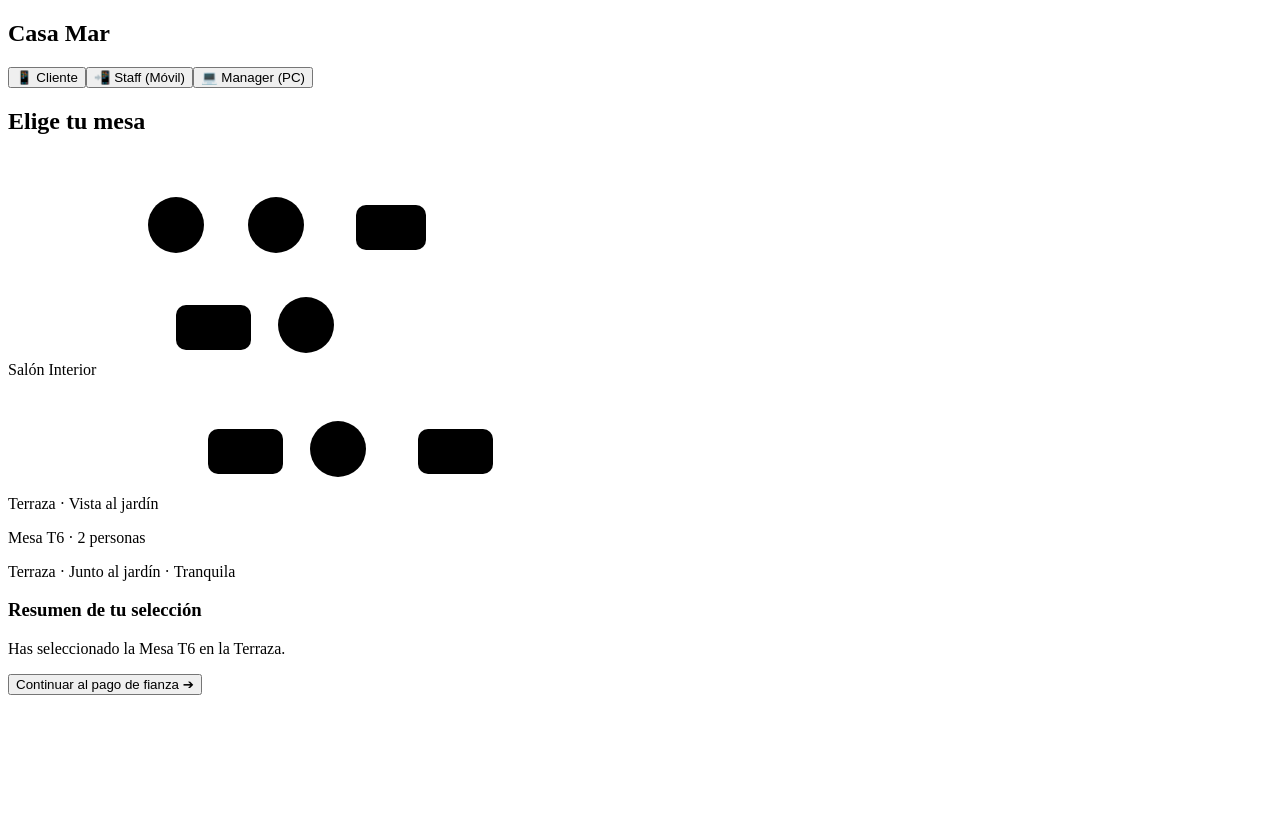
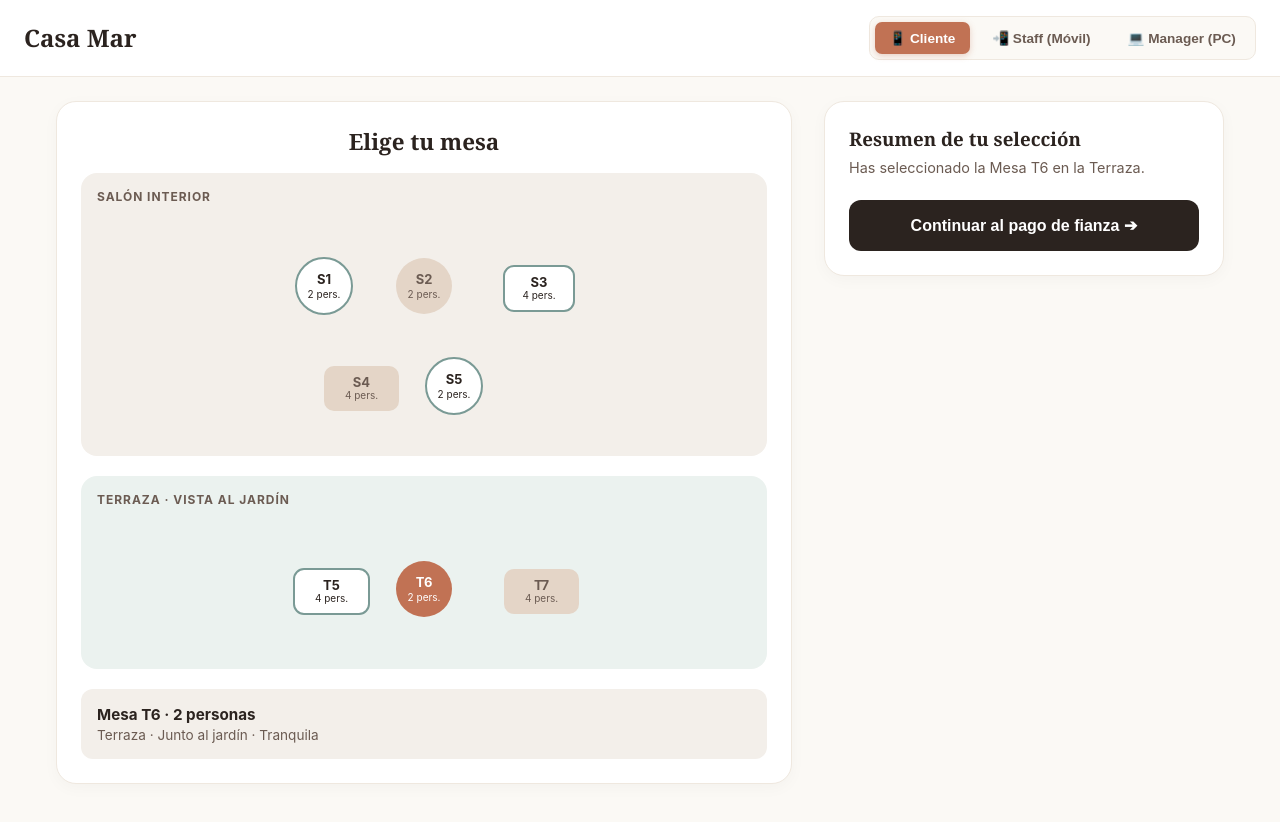
Before and after one commit to PaulaKDev/reserva-restaurante, a React (Vite) app: page / in a window 1280 px wide. Shown: the top 822 px of the page. Before the commit the page ends 800 px from the top, so only its background shows below. Built offline with nearby package versions, Linux system fonts and the light colour scheme; a web font is replaced by a local one.

Commit message:
styles.css modified

```diff
--- a/src/main.jsx
+++ b/src/main.jsx
@@ -2,6 +2,7 @@ import React from 'react';
 import ReactDOM from 'react-dom/client';
 import App from './App';
 import { BookingProvider } from './context/BookingContext';
+import './styles.css';
 
 ReactDOM.createRoot(document.getElementById('root')).render(
   <React.StrictMode>
--- /dev/null
+++ b/src/styles.css
@@ -0,0 +1,401 @@
+/* ==========================================================================
+   SISTEMA DE DISEÑO Y GUÍA DE ESTILOS (Casa Mar)
+   ========================================================================== */
+
+:root {
+  /* --- PALETA DE COLORES (Figma) --- */
+  --bg-main: #FBF9F5;              /* Crema de fondo principal */
+  --text-dark: #2B231F;            /* Marrón chocolate para textos y títulos */
+  --text-muted: #6B5B52;           /* Texto secundario cálido */
+  --accent-terracota: #C17254;     /* Terracota para acciones primarias y selección */
+  --accent-terracota-dark: #A35A3E;/* Terracota para estados hover */
+
+  --bg-card: #FFFFFF;              /* Fondo de tarjetas e interfaz */
+  --border-color: #EFE8DF;         /* Bordes finos y delimitadores */
+
+  /* --- ESTADOS SVG DEL MAPA DE MESAS --- */
+  --table-available-bg: #FFFFFF;
+  --table-available-stroke: #7A9A95;
+  --table-occupied-bg: #E4D5C7;
+  --table-occupied-text: #6B5B52;
+  --table-selected-bg: #C17254;
+  --table-selected-text: #FFFFFF;
+
+  /* --- FONDOS DE CONTENEDORES DE ZONA --- */
+  --zone-salon-bg: #F3EFEA;
+  --zone-terraza-bg: #EBF2EF;      /* Tono verdoso/arena suave */
+
+  /* --- TIPOGRAFÍAS --- */
+  --font-heading: 'Playfair Display', Georgia, serif;
+  --font-body: 'Inter', -apple-system, BlinkMacSystemFont, sans-serif;
+}
+
+/* ==========================================================================
+   RESET Y REGLAS BASE
+   ========================================================================== */
+
+* {
+  box-sizing: border-box;
+  margin: 0;
+  padding: 0;
+}
+
+body {
+  background-color: var(--bg-main);
+  color: var(--text-dark);
+  font-family: var(--font-body);
+  min-height: 100vh;
+  -webkit-font-smoothing: antialiased;
+}
+
+h1, h2, h3, h4, .font-serif {
+  font-family: var(--font-heading);
+  color: var(--text-dark);
+  font-weight: 700;
+}
+
+/* ==========================================================================
+   ESTRUCTURA Y CONTENEDORES
+   ========================================================================== */
+
+.app-container {
+  min-height: 100vh;
+  display: flex;
+  flex-direction: column;
+}
+
+.main-content {
+  width: 100%;
+  max-width: 1200px;
+  margin: 0 auto;
+  padding: 1.5rem 1rem;
+}
+
+.card-panel {
+  background: var(--bg-card);
+  padding: 1.5rem;
+  border-radius: 20px;
+  border: 1px solid var(--border-color);
+  box-shadow: 0 4px 16px rgba(43, 35, 31, 0.03);
+  margin-bottom: 1.5rem;
+}
+
+.card-panel-title {
+  font-size: 1.4rem;
+  margin-bottom: 1rem;
+}
+
+.card-panel-title-center {
+  font-size: 1.4rem;
+  text-align: center;
+  margin-bottom: 1rem;
+}
+
+.card-subtitle {
+  font-size: 0.85rem;
+  color: var(--text-muted);
+  margin-bottom: 1.5rem;
+}
+
+/* ==========================================================================
+   HEADER Y SELECTOR DE ENTORNO MULTI-DISPOSITIVO
+   ========================================================================== */
+
+.app-header {
+  display: flex;
+  justify-content: space-between;
+  align-items: center;
+  padding: 1rem 1.5rem;
+  background-color: var(--bg-card);
+  border-bottom: 1px solid var(--border-color);
+}
+
+.mode-selector {
+  display: flex;
+  gap: 0.5rem;
+  background-color: var(--bg-main);
+  padding: 0.3rem;
+  border-radius: 10px;
+  border: 1px solid var(--border-color);
+}
+
+.mode-btn {
+  padding: 0.5rem 0.9rem;
+  border: none;
+  border-radius: 7px;
+  font-size: 0.85rem;
+  font-weight: 600;
+  cursor: pointer;
+  background: transparent;
+  color: var(--text-muted);
+  transition: all 0.2s ease;
+}
+
+.mode-btn.active {
+  background-color: var(--accent-terracota);
+  color: #FFFFFF;
+  box-shadow: 0 2px 6px rgba(193, 114, 84, 0.3);
+}
+
+/* ==========================================================================
+   MAPA SVG Y ESTADOS DE MESAS
+   ========================================================================== */
+
+.zone-box {
+  border-radius: 16px;
+  padding: 1rem;
+  margin-bottom: 1.2rem;
+}
+
+.zone-box.salon {
+  background-color: var(--zone-salon-bg);
+}
+
+.zone-box.terraza {
+  background-color: var(--zone-terraza-bg);
+}
+
+.zone-title {
+  font-size: 0.75rem;
+  font-weight: 700;
+  letter-spacing: 0.08em;
+  color: var(--text-muted);
+  margin-bottom: 0.8rem;
+  display: block;
+  text-transform: uppercase;
+}
+
+.map-svg-element {
+  width: 100%;
+}
+
+/* Agrupaciones e interactividad en SVG */
+.table-group.cursor-pointer {
+  cursor: pointer;
+}
+
+.table-group.cursor-not-allowed {
+  cursor: not-allowed;
+}
+
+/* Estado Disponible */
+.table-group.table-available .table-shape {
+  fill: var(--table-available-bg);
+  stroke: var(--table-available-stroke);
+  stroke-width: 2px;
+}
+
+.table-group.table-available text {
+  fill: var(--text-dark);
+}
+
+/* Estado Ocupada */
+.table-group.table-occupied .table-shape {
+  fill: var(--table-occupied-bg);
+  stroke: transparent;
+}
+
+.table-group.table-occupied text {
+  fill: var(--table-occupied-text);
+}
+
+/* Estado Seleccionada */
+.table-group.table-selected .table-shape {
+  fill: var(--table-selected-bg);
+  stroke: transparent;
+}
+
+.table-group.table-selected text {
+  fill: var(--table-selected-text);
+}
+
+.table-text-id {
+  font-size: 13px;
+  font-weight: bold;
+}
+
+.table-text-seats {
+  font-size: 10px;
+}
+
+.selected-info-box {
+  background-color: var(--zone-salon-bg);
+  padding: 1rem;
+  border-radius: 12px;
+  margin-top: 1rem;
+}
+
+.selected-info-title {
+  font-size: 0.95rem;
+  font-weight: 700;
+}
+
+.selected-info-text {
+  font-size: 0.85rem;
+  color: var(--text-muted);
+  margin-top: 0.2rem;
+}
+
+.selection-summary-text {
+  margin: 0.5rem 0 1.5rem 0;
+  font-size: 0.9rem;
+  color: var(--text-muted);
+}
+
+/* ==========================================================================
+   DESGLOSE TRANSPARENTE Y PAGO
+   ========================================================================== */
+
+.breakdown-box {
+  background-color: var(--zone-salon-bg);
+  padding: 1.2rem;
+  border-radius: 14px;
+  margin-bottom: 1.5rem;
+}
+
+.breakdown-title {
+  font-size: 1.1rem;
+  margin-bottom: 0.8rem;
+}
+
+.breakdown-row {
+  display: flex;
+  justify-content: space-between;
+  font-size: 0.9rem;
+  margin-bottom: 0.4rem;
+  color: var(--text-dark);
+}
+
+.breakdown-divider {
+  border: none;
+  border-top: 1px solid var(--border-color);
+  margin: 0.8rem 0;
+}
+
+.breakdown-row.total {
+  font-weight: 700;
+  font-size: 1.05rem;
+}
+
+.total-price {
+  font-size: 1.25rem;
+  color: var(--accent-terracota);
+}
+
+.payment-note {
+  font-size: 0.8rem;
+  color: var(--text-muted);
+  margin-bottom: 1.5rem;
+}
+
+/* ==========================================================================
+   VISTAS DE CAMAREROS Y MANAGER
+   ========================================================================== */
+
+.staff-grid {
+  display: grid;
+  grid-template-columns: repeat(auto-fill, minmax(130px, 1fr));
+  gap: 1rem;
+  margin-top: 1rem;
+}
+
+.staff-card {
+  padding: 1rem;
+  border-radius: 12px;
+  border: 1px solid var(--border-color);
+  background-color: var(--bg-card);
+  text-align: center;
+}
+
+.staff-card.occupied {
+  background-color: var(--table-occupied-bg);
+}
+
+.staff-status-text {
+  font-size: 0.8rem;
+  margin: 0.4rem 0;
+  font-weight: 600;
+  color: var(--text-muted);
+}
+
+.dashboard-stats {
+  display: flex;
+  gap: 1rem;
+  margin: 1.5rem 0;
+}
+
+.stat-box {
+  flex: 1;
+  background-color: var(--zone-salon-bg);
+  padding: 1.2rem;
+  border-radius: 14px;
+}
+
+.stat-value-accent {
+  font-size: 1.8rem;
+  font-weight: 700;
+  color: var(--accent-terracota);
+  margin-top: 0.3rem;
+}
+
+.stat-value-dark {
+  font-size: 1.8rem;
+  font-weight: 700;
+  color: var(--text-dark);
+  margin-top: 0.3rem;
+}
+
+/* ==========================================================================
+   BOTONES
+   ========================================================================== */
+
+.btn-primary {
+  width: 100%;
+  padding: 1rem;
+  background-color: var(--text-dark);
+  color: #FFFFFF;
+  border: none;
+  border-radius: 12px;
+  font-size: 1rem;
+  font-weight: 600;
+  cursor: pointer;
+  transition: background-color 0.2s ease;
+}
+
+.btn-primary:hover {
+  background-color: #000000;
+}
+
+.btn-action-sm {
+  padding: 0.4rem 0.7rem;
+  font-size: 0.75rem;
+  border-radius: 6px;
+  border: none;
+  background-color: var(--accent-terracota);
+  color: #FFFFFF;
+  font-weight: 600;
+  cursor: pointer;
+}
+
+.btn-link {
+  width: 100%;
+  background: transparent;
+  border: none;
+  margin-top: 1rem;
+  cursor: pointer;
+  color: var(--text-muted);
+  font-size: 0.9rem;
+}
+
+/* ==========================================================================
+   RESPONSIVE
+   ========================================================================== */
+
+@media (min-width: 900px) {
+  .client-grid {
+    display: grid;
+    grid-template-columns: 1fr 400px;
+    gap: 2rem;
+    align-items: start;
+  }
+}
```
